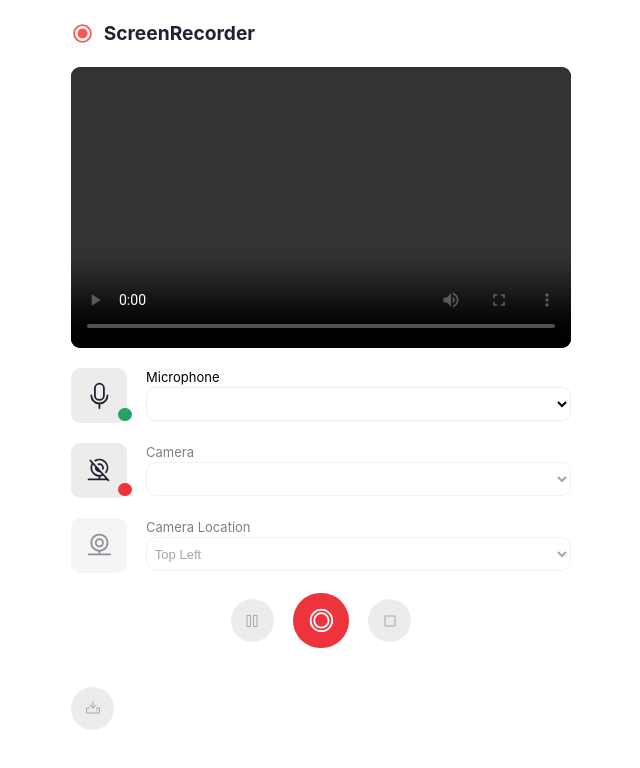
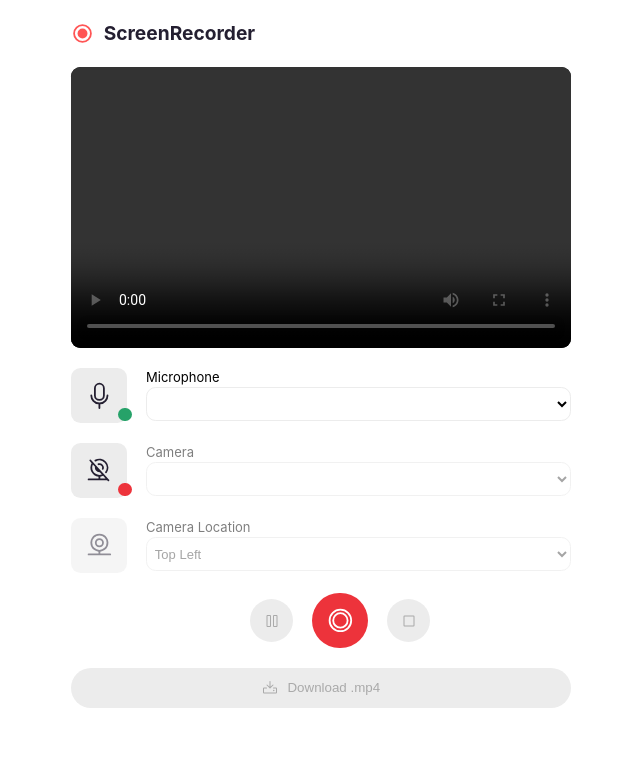
Before and after one commit to wilfison/screen-recorder, a React (Vite) app: page / in a window 1280 px wide. Shown: the top 768 px of the page, without its empty margins (319-959 px from the left). Built offline with nearby package versions, Linux system fonts and the light colour scheme.

Commit message:
fix: download button styles

```diff
--- a/public/background.js
+++ b/public/background.js
@@ -2,7 +2,7 @@
   chrome.windows.create({
     url: chrome.runtime.getURL("popup.html"),
     type: "popup",
-    width: 1000,
-    height: 480,
+    width: 600,
+    height: 750,
   });
 });
--- a/src/App.tsx
+++ b/src/App.tsx
@@ -8,6 +8,7 @@
 import appIcon from "./assets/icon.svg";
 import Control from "./components/control";
 import icons from "./components/icons";
+import DownloadButton from "./components/download_button";
 
 function App() {
   const video = useRef<HTMLVideoElement>(null);
@@ -175,7 +176,7 @@
           />
         </div>
 
-        <div className="actions">
+        <div className="actions row">
           <Button
             icon="pause"
             title={state.status === STATUSES.paused ? t("record") : t("pause")}
@@ -201,13 +202,11 @@
             )}
           />
         </div>
-      </div>
 
-      <div className="row">
         <div className="download-container">
-          <Button
-            icon="download"
+          <DownloadButton
             title={t("download_mp4")}
+            progress={state.processProgress}
             onClick={() => onDownload("mp4")}
             disabled={!state.downloadReady || !state.processedVideoUrl}
           />
--- /dev/null
+++ b/src/components/download_button.tsx
@@ -0,0 +1,26 @@
+import React from "react";
+import icons from "./icons";
+
+interface ButtonProps extends React.ButtonHTMLAttributes<HTMLButtonElement> {
+  title: string;
+  progress: number;
+}
+
+export default function DownloadButton({
+  title,
+  progress,
+  ...otherProps
+}: ButtonProps) {
+  const IconComponent = icons.download;
+
+  return (
+    <button className="download-btn" {...otherProps} title={title}>
+      <div className="progress" style={{ width: `${progress}%` }}></div>
+
+      <div className="content">
+        <IconComponent size={16} className="icon" />
+        {title}
+      </div>
+    </button>
+  );
+}
--- a/src/index.css
+++ b/src/index.css
@@ -57,7 +57,7 @@
 
 .row {
   display: flex;
-  flex-direction: row;
+  flex-direction: row !important;
   width: 100%;
   gap: 1rem;
 }
@@ -174,6 +174,7 @@
 
 .actions {
   display: flex;
+  flex-direction: column;
   justify-content: center;
   align-items: center;
   gap: 1rem;
@@ -205,3 +206,38 @@
   height: 1.5rem;
   fill: white;
 }
+
+.download-btn {
+  width: 100%;
+  display: flex;
+  cursor: pointer;
+  position: relative;
+  border-radius: 3rem;
+  background-color: var(--bg-btn);
+  transition: opacity 0.2s ease-in-out;
+  border: none;
+  height: 40px;
+  overflow: hidden;
+  padding: 0;
+}
+
+.download-btn .progress {
+  height: 100%;
+  background-color: var(--bg-primary);
+}
+
+.download-btn .content {
+  position: absolute;
+  left: 0;
+  right: 0;
+  top: 0;
+  bottom: 0;
+  display: flex;
+  justify-content: center;
+  align-items: center;
+  gap: 0.5rem;
+}
+
+.download-btn:not(:disabled) {
+  color: #ffffff;
+}
```
